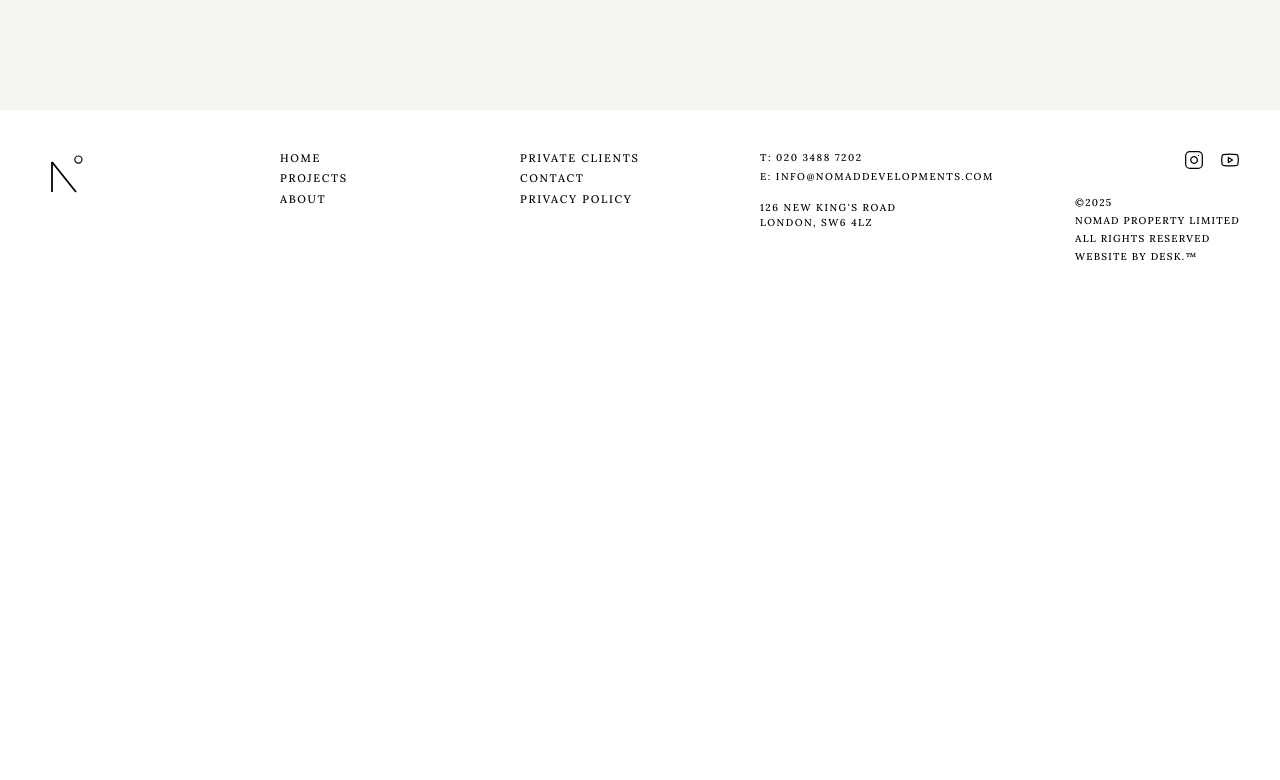
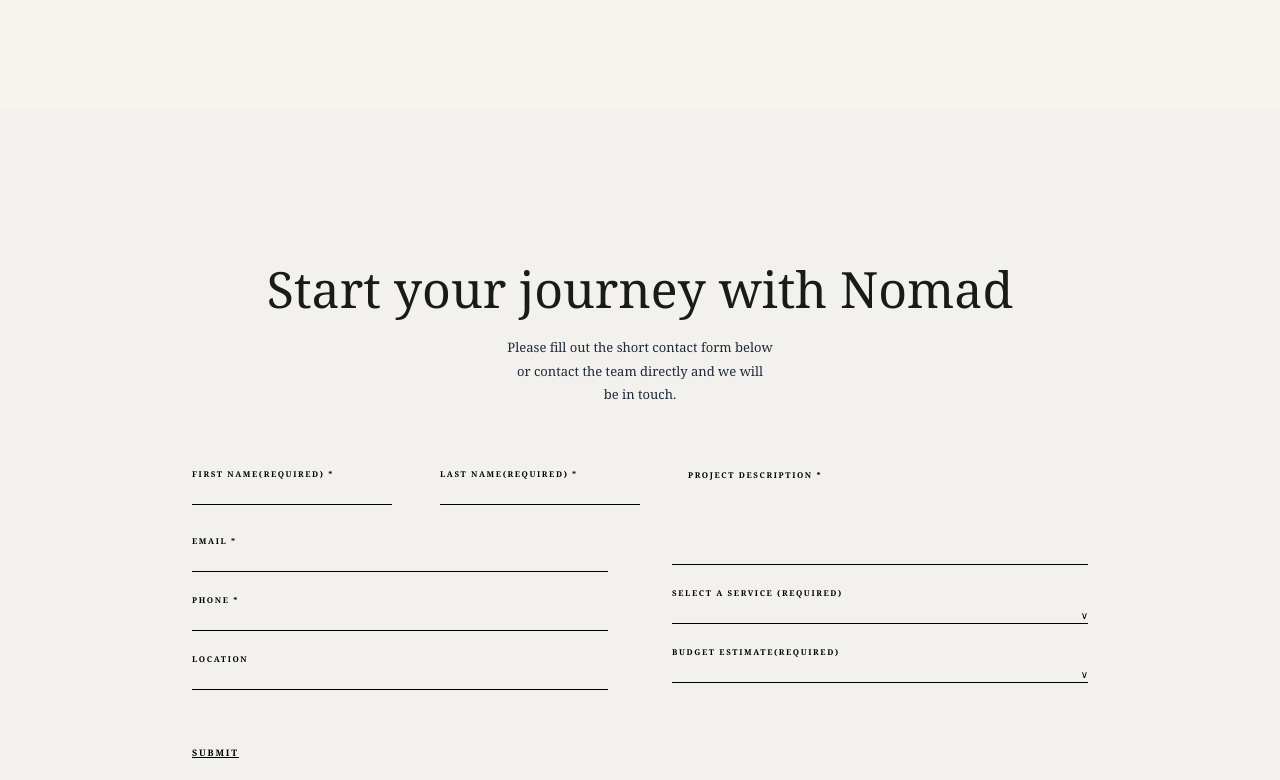
Before and after one commit to 404annas/nomad-devs, a Next.js app: page /private-client in a window 1280 px wide. Shown: the part 4040-4820 px from the top of the page. Before the commit the page ends 4354 px from the top, so only its background shows below. Built offline with nearby package versions, Linux system fonts and the light colour scheme.

Commit message:
Private-client page is completed

```diff
--- a/src/app/private-client/page.tsx
+++ b/src/app/private-client/page.tsx
@@ -1,4 +1,5 @@
 import Broucher from '@/components/Private/Broucher'
+import ContactForm from '@/components/Private/ContactForm'
 import Hero from '@/components/Private/Hero'
 import Service from '@/components/Private/Service'
 import Speak from '@/components/Private/Speak'
@@ -10,6 +11,7 @@ const page = () => {
       <Service />
       <Speak />
       <Broucher />
+      <ContactForm />
     </div>
   )
 }
```
